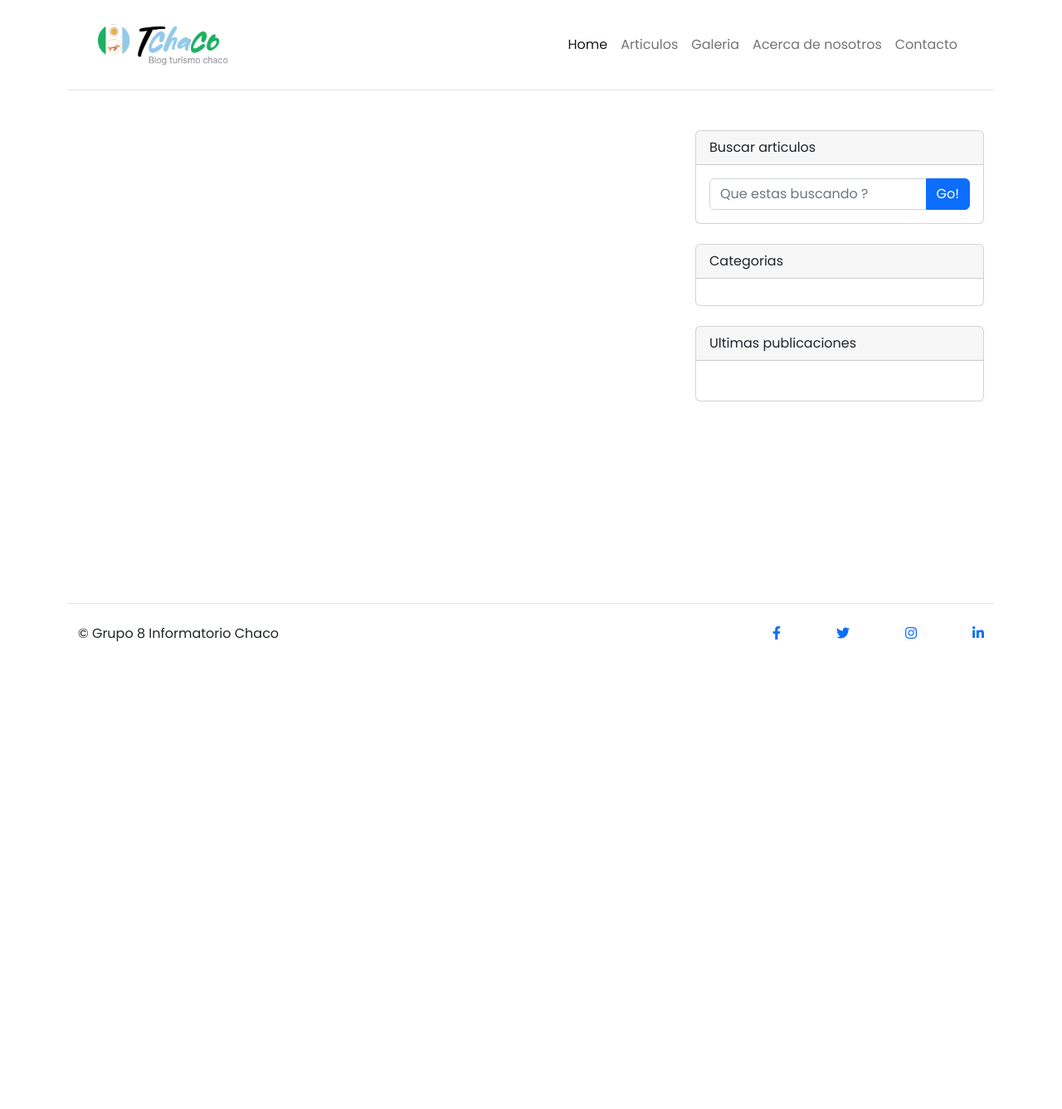
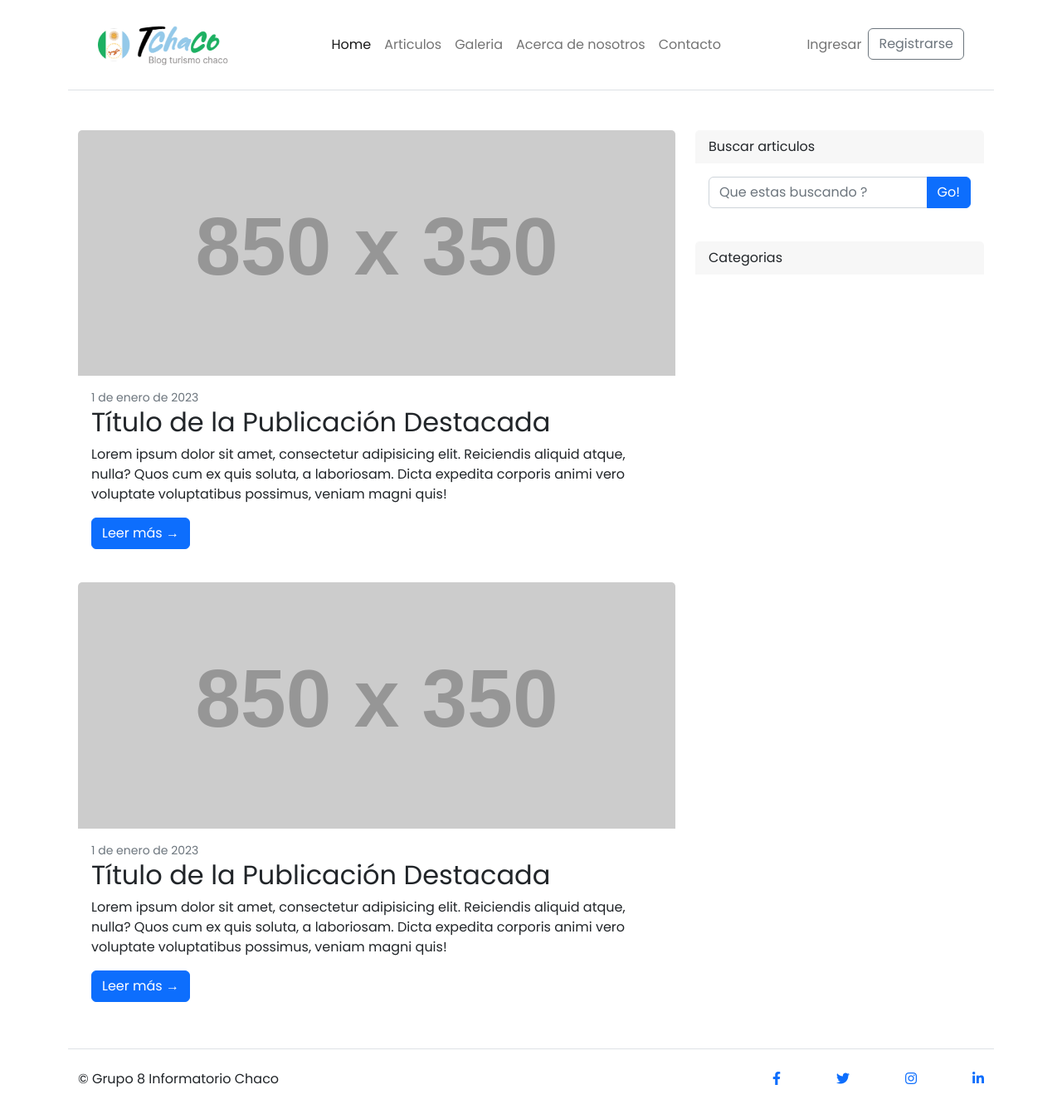
Before and after one commit to marelizal/grupo8-blogTurismo, a Django app: page / in a window 1280 px wide. Shown: the whole page at 83% size. Before the commit the page ends 774 px from the top, so only its background shows below. Run offline with Django 4.2, Linux system fonts and the light colour scheme; grey boxes labelled with a size stand in for pictures from a placeholder-image service; data that the repository does not hold is empty; some libraries are stand-ins or nearby versions.

Commit message:
Componente post de prueba para renederizar y botones de login y registro

```diff
--- a/src/static/css/styles.css
+++ b/src/static/css/styles.css
@@ -1,3 +1,10 @@
-body{
-    font-family: 'Poppins', sans-serif;
+body {
+  font-family: "Poppins", sans-serif;
 }
+
+.card {
+  border: none !important;
+}
+.card-header {
+  border: none !important;
+}
--- a/src/templates/base.html
+++ b/src/templates/base.html
@@ -53,7 +53,7 @@
           aria-controls="collapsibleNavId"
           aria-expanded="false"
           aria-label="Toggle navigation"
-        ></button>
+        >Menu</button>
         <div
           class="collapse navbar-collapse justify-content-end"
           id="collapsibleNavId"
@@ -83,6 +83,20 @@
             </li>
           </ul>
         </div>
+
+        <div
+          class="collapse navbar-collapse justify-content-end"
+          id="collapsibleNavId"
+        >
+          <ul class="navbar-nav ml-auto mt-2 mt-lg-0">
+            <li class="nav-item">
+              <a class="nav-link" href="">Ingresar</a>
+            </li>
+            <li class="nav-item">
+              <a class="btn btn-outline-secondary" href="">Registrarse</a>
+            </li>
+          </ul>
+        </div>
       </div>
     </nav>
 
@@ -90,7 +104,7 @@
       {% block content %}{% endblock %}
     </main>
 
-    <footer class="footer bg-white border-top text-dark py-4">
+    <footer class="footer bg-white border-top text-dark py-4 mt-3">
       <div class="container">
         <div class="row">
           <div class="col-md-9 text-left">
--- a/src/templates/core/about.html
+++ b/src/templates/core/about.html
@@ -1,6 +1,6 @@
 {% extends 'base.html' %}
 {% load static %}
-{% block title %}Blog - Acerca de {% endblock %}
+{% block title %}TChaco - Acerca de {% endblock %}
 {% block content %}
 
 
--- a/src/templates/core/index.html
+++ b/src/templates/core/index.html
@@ -1,8 +1,33 @@
-{% extends 'base.html' %} {% load static %} {% block title %}Home{% endblock %}
+{% extends 'base.html' %}
+{% load static %}
+{% block title %}TChaco - Home{% endblock %}
 {% block content %}
 
 <div class="row">
-  <div class="col"></div>
+  <div class="col">
+
+    <div class="card mb-4">
+        <a href="#!"><img class="card-img-top" src="https://dummyimage.com/850x350/dee2e6/6c757d.jpg" alt="..." /></a>
+        <div class="card-body">
+            <div class="small text-muted">1 de enero de 2023</div>
+            <h2 class="card-title">Título de la Publicación Destacada</h2>
+            <p class="card-text">Lorem ipsum dolor sit amet, consectetur adipisicing elit. Reiciendis aliquid atque, nulla? Quos cum ex quis soluta, a laboriosam. Dicta expedita corporis animi vero voluptate voluptatibus possimus, veniam magni quis!</p>
+            <a class="btn btn-primary" href="#!">Leer más →</a>
+        </div>
+    </div>
+    <div class="card mb-4">
+        <a href="#!"><img class="card-img-top" src="https://dummyimage.com/850x350/dee2e6/6c757d.jpg" alt="..." /></a>
+        <div class="card-body">
+            <div class="small text-muted">1 de enero de 2023</div>
+            <h2 class="card-title">Título de la Publicación Destacada</h2>
+            <p class="card-text">Lorem ipsum dolor sit amet, consectetur adipisicing elit. Reiciendis aliquid atque, nulla? Quos cum ex quis soluta, a laboriosam. Dicta expedita corporis animi vero voluptate voluptatibus possimus, veniam magni quis!</p>
+            <a class="btn btn-primary" href="#!">Leer más →</a>
+        </div>
+    </div>
+
+
+
+  </div>
   <div class="col-lg-4">
     <!-- Search widget-->
     <div class="card mb-4">
@@ -38,37 +63,7 @@
       </div>
     </div>
 
-    <div class="card mb-4">
-      <div class="card-header">Ultimas publicaciones</div>
-      <div class="card-body">
-        <ul class="list-unstyled">
-          <!-- últimas publicaciones -->
-          {% for publicacion in ultimas_publicaciones %}
-          <li class="media mb-3">
-            <div class="row">
-              <div class="col-2">
-                <img
-                  src="{{ publicacion.imagen.url }}"
-                  class="mr-3 rounded"
-                  alt=""
-                  width="50"
-                  height="50"
-                />
-              </div>
-              <div class="col">
-                <div class="media-body">
-                  <h6 class="mt-0 mb-1 text-truncate">
-                    {{ publicacion.titulo }}
-                  </h6>
-                  <p>{{ publicacion.fecha }}</p>
-                </div>
-              </div>
-            </div>
-          </li>
-          {% endfor %}
-        </ul>
-      </div>
-    </div>
+
   </div>
 </div>
 
```
Also changed, not shown: src/static/img/logo.png.
